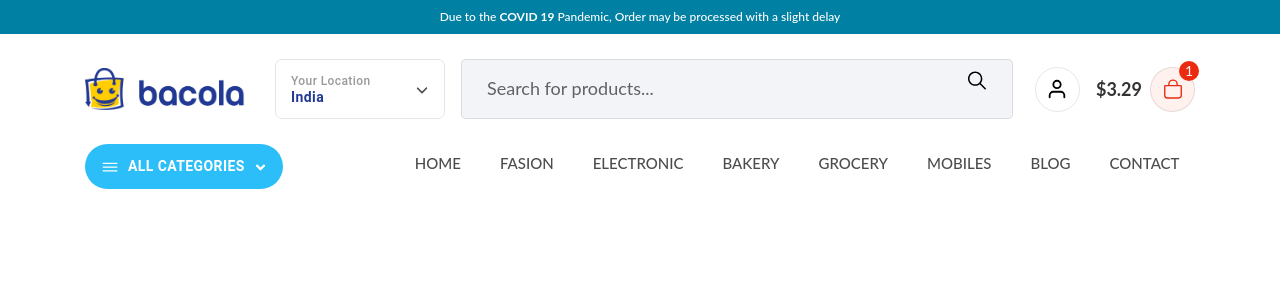
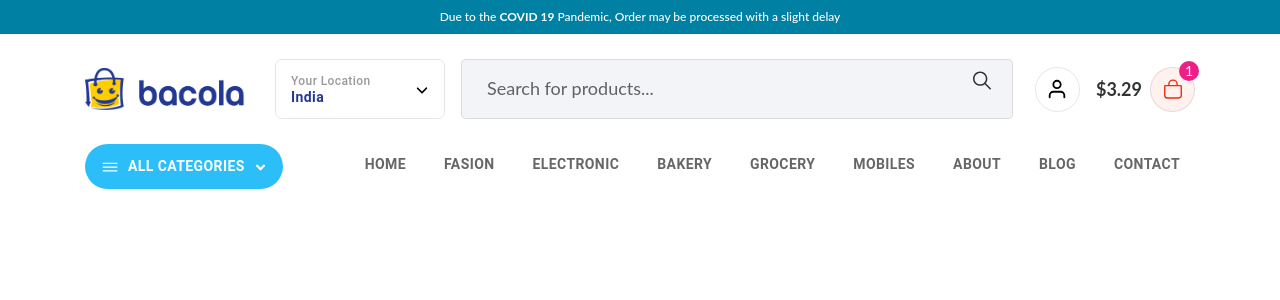
Before and after one commit to Kundan52017/full_stack_e-commerce_project, a React (Create React App) app: page / in a window 1280 px wide. Shown: the top 300 px of the page. Built offline with nearby package versions, Linux system fonts and the light colour scheme.

Commit message:
Chose Delivery Location

```diff
--- a/src/App.css
+++ b/src/App.css
@@ -11,7 +11,9 @@
     max-width: 1200px;
   }
 }
-
+::-webkit-scrollbar{width:8px !important; height:8px !important;}
+::-webkit-scrollbar-thumb{background:#ccc !important;}
+::-webkit-scrollbar-track{background:transparent !important;}
 
 .headerWrapper .top-strip{padding :8px 0px; display: flex; justify-content: center;  align-items: center;}
 
@@ -43,18 +45,15 @@
   font-weight: 700 !important;line-height: 16px;
 }
 
-.headerWrapper .header .part2 .countryDrop span.ml-auto svg{opacity :0.7;}
-header .headerSearch{width:60%; height: 60px; background: #f3f4f7; padding: 5px; position: relative; border-radius: 5px; border: 1px solid rgba(0,0,0,0.1);}
+.headerWrapper .header.part2 .countryDrop span.ml-auto svg{opacity :0.7;}
+ .headerSearch{width:60%; height: 60px; background: #f3f4f7; padding: 5px; position: relative; border-radius: 5px; border: 1px solid rgba(0,0,0,0.1);}
 
-header .headerSearch input{ background: transparent !important; outline: none !important; font-size: 18px;color:rgba(0, 0, 0, 0.8); width:100%; height:45px; border:0px !important;border :0px !important;padding:0px 20px !important;}
-
-header .headerSearch input::-webkit-input-placeholder{color :rgba(0, 0, 0, 0.6);}
-
-header .headerSearch button {
-
+.headerSearch input{ background: transparent !important; outline: none !important; font-size: 18px;color:rgba(0, 0, 0, 0.8); width:100%; height:45px; border:0px !important;border :0px !important;padding:0px 20px !important;}
+.headerSearch input::-webkit-input-placeholder{color :rgba(0, 0, 0, 0.6);}
+.headerSearch button {
   position: absolute;
   top: 0px;
-  right: 15px;
+  right: 10px;
   z-index: 100;
   min-width: 40px !important;
   height: 40px !important;
@@ -63,7 +62,7 @@
   color:#000;
 
 }
-header .headerSearch button svg{font-size:25px ;}
+.headerSearch button svg{font-size:25px ; opacity:0.8;}
 
 header .part3 .circle{
     align-items: centre;
@@ -82,7 +81,21 @@
 
 .cartTab button{ background: #fff1ee !important;}
 .cartTab button svg{color:#ea2b0f !important;}
-.cartTab .count{position: absolute; top: -6px; right: -4px; background: #ea2b0f; border-radius: 60%; color: #fff; width: 20px; height: 20px;}
+.cartTab .count{position: absolute; top: -6px; right: -4px; background:rgb(239, 29, 134); border-radius: 60%; color: #fff; width: 20px; height: 20px;}
+
+.locationModal .MuiPaper-elevation{padding:25px; position:relative;}
+
+.locationModal .countryList{margin-bottom:0px; max-height:400px; overflow-y:scroll; overflow-x:hidden;}
+.locationModal .countryList li{width:100%; list-style:none;}
+.locationModal .countryList li button{width:100%; text-transform: capitalize !important; color:#000 !important; justify-content:flex-start !important; padding
+: 10px 20px !important;}
+
+.locationModal .close_{position:absolute; top:10px; right:10px; color:#000 !important; min-width:40px !important; width:40px !important;  height:40px !important; border-radius :50% !important;}
+
+.locationModal .close_svg{font-size:22;}
+
+nav .navPart1{max-width:20%; flex: 0 0 20%;}
+nav .navPart2{max-width:80%; flex: 0 0 80%;}
 
 
 nav .allCartTab{background: #2bbef9; padding:10px 15px !important; border-radius: 30px !important}
@@ -96,7 +109,8 @@
 nav .allCartTab .icon2 svg{font-size: 15px !important;}
 
 nav .navPart2 ul{margin-bottom: 0px;}
- nav .navPart2 ul li a{font-size: 15px; font-weight: 500; text-decoration: none; color:rgba(0,0,0,0.7); text-transform: uppercase; display: flex; align-items: center;  padding:8px 15.5px; transition: all 0.2s ease-in-out; border-radius :25px;}
+nav .navPart2 ul li a{text-decoration:none;}
+nav .navPart2 ul li a button{font-size: 14px !important; font-weight: 600; text-decoration: none; color:rgba(0,0,0,0.6); text-transform: uppercase; display: flex; align-items: center;  padding:8px 15px; transition: all 0.2s ease-in-out; border-radius :25px;}
 
  nav .navPart2 ul li a svg{font-size:20px;}
 
--- a/src/Components/CountryDropdown/index.js
+++ b/src/Components/CountryDropdown/index.js
@@ -1,9 +1,24 @@
+import React from 'react';
+import { useState } from "react";
 import Button from "@mui/material/Button";
 import { FaAngleDown } from "react-icons/fa6";
+import { IoIosSearch } from "react-icons/io";
+import Dialog from '@mui/material/Dialog';
+import { MdClose } from "react-icons/md";
+import Slide from '@mui/material/Slide';
+
+
+const Transition = React.forwardRef(function Transition(props,ref) {
+  return <Slide direction="up" ref={ref} {...props} />;
+});
 
 const CountryDropdown = () => {
+
+  const [isOpenModal, setisOpenModal] = useState(false);
+
   return (
-    <Button className="countryDrop">
+    <>
+    <Button className="countryDrop " onClick={()=>setisOpenModal(true)}>
       <div className="info d-flex flex-column">
         <span className="label">Your Location</span>
         <span className="name">India</span>
@@ -12,6 +27,32 @@
         <FaAngleDown />
       </span>
     </Button>
+    <Dialog  open={isOpenModal} onClose={()=>setisOpenModal(false)} className='locationModal 'TransitionComponent={Transition}>
+        <h4 className='mb-0'>Chose your Delivery Location</h4>
+        <p>Enter your address and we will specify the offer for your area.</p>
+        <Button className='close_'onClick={()=>setisOpenModal(false)}><MdClose /></Button>
+    <div className="headerSearch w-100">
+      <input type="text" placeholder="Search your area..." />
+      <Button>
+        <IoIosSearch />
+      </Button>
+    </div>
+       <ul className='countryList mt-3'>
+         <li><Button onClick={()=>setisOpenModal(false)}>India</Button></li>
+         <li><Button onClick={()=>setisOpenModal(false)}>Sri Lanka</Button></li>
+         <li><Button onClick={()=>setisOpenModal(false)}>USA</Button></li>
+         <li><Button onClick={()=>setisOpenModal(false)}>Pakistan</Button></li>
+         <li><Button onClick={()=>setisOpenModal(false)}>UK</Button></li>
+         <li><Button onClick={()=>setisOpenModal(false)}>England</Button></li>
+         <li><Button onClick={()=>setisOpenModal(false)}>Australia</Button></li>
+         <li><Button onClick={()=>setisOpenModal(false)}>Japan</Button></li>
+         <li><Button onClick={()=>setisOpenModal(false)}>Nepal</Button></li>
+         <li><Button onClick={()=>setisOpenModal(false)}>New Zesland</Button></li>
+        <li><Button  onClick={()=>setisOpenModal(false)}>China</Button></li>
+        <li><Button  onClick={()=>setisOpenModal(false)}>Brazil</Button></li>
+       </ul>
+    </Dialog>
+    </>
   );
 };
 
--- a/src/Components/Header/Navigation/index.js
+++ b/src/Components/Header/Navigation/index.js
@@ -8,7 +8,7 @@
     <nav>
       <div className="container">
         <div className="row">
-          <div className="col-sm-3 navPart1">
+          <div className="col-sm-2 navPart1">
             <Button className="allCartTab align-item-center">
               <span className="icon1 mr-2">
                 <IoIosMenu />
@@ -19,32 +19,35 @@
               </span>
             </Button>
           </div>
-          <div className="col-sm-9 navPart2 d-flex align-item-center">
+          <div className="col-sm-10 navPart2 d-flex align-item-center">
             <ul className="list list-inline ml-auto">
               <li className="list-inline-item">
-                <Link to="/">Home</Link>
+                <Link to="/"><Button>Home</Button></Link>
               </li>
 
               <li className="list-inline-item">
-                <Link to="/">Fasion</Link>
+                <Link to="/"><Button>Fasion</Button></Link>
               </li>
               <li className="list-inline-item">
-                <Link to="/">Electronic</Link>
+                <Link to="/"><Button>Electronic</Button></Link>
               </li>
               <li className="list-inline-item">
-                <Link to="/">Bakery</Link>
+                <Link to="/"><Button>Bakery</Button></Link>
               </li>
               <li className="list-inline-item">
-                <Link to="/">Grocery</Link>
+                <Link to="/"><Button>Grocery</Button></Link>
               </li>
               <li className="list-inline-item">
-                 <Link to="/">Mobiles</Link>
+                 <Link to="/"><Button>Mobiles</Button></Link>
+               </li>
+               <li className="list-inline-item">
+                 <Link to="/"><Button>About</Button></Link>
                </li>
               <li className="list-inline-item">
-                <Link to="/">Blog</Link>
+                <Link to="/"><Button>Blog</Button></Link>
               </li>
               <li className="list-inline-item">
-                <Link to="/">Contact </Link>
+                <Link to="/"><Button>Contact </Button></Link>
               </li>
             </ul>
           </div>
```
